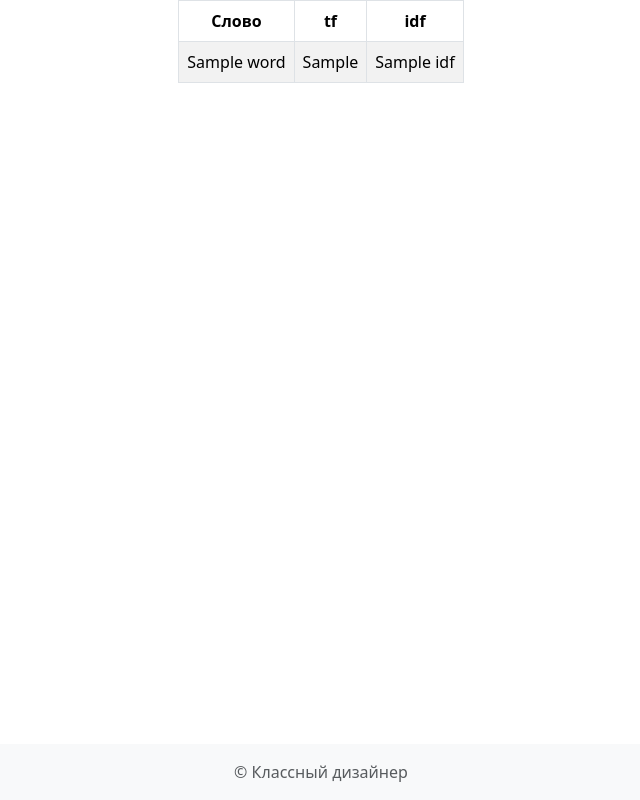
After one commit to Zorik28/lesta_games_web, a FastAPI app: template templates/result.html in a window 1280 px wide. The commit adds this page. Shown: the whole page, without its empty margins (319-959 px from the left). Run offline with FastAPI, Linux system fonts and the light colour scheme; the template is opened without the code that fills it: most values are stand-ins (such as "Sample title", 1, 10 or a date in 2020).

```diff
--- a/main.py
+++ b/main.py
@@ -1,34 +1,44 @@
-from http import HTTPStatus
 from fastapi import FastAPI, File, HTTPException, Request, UploadFile
-from fastapi.responses import FileResponse
+from fastapi.responses import HTMLResponse
 from fastapi.templating import Jinja2Templates
 
+from services import (
+    get_text, inverse_document_frequency, sort_idf, term_frequency
+)
 
-# Создание объекта приложения.
-lesta_games = FastAPI()
+
+app = FastAPI()
 # Указываем директорию, где хранятся шаблоны
 templates = Jinja2Templates(directory="templates")
 
 
-# Декоратор, определяющий, что GET-запросы к основному URL приложения
-# должны обрабатываться этой функцией.
-@lesta_games.get('/') ________________________________________Response class o model?
-async def get_root(request: Request): ________________________Возвращает что?
-    # Возвращаем шаблон
+@app.get('/', response_class=HTMLResponse)
+async def get_root(request: Request):
+    """Обработчик для начальной страницы."""
     return templates.TemplateResponse(request=request, name="upload.html")
 
 
-@lesta_games.post('/uploadfile')
-async def handle_upload(file: UploadFile = File(...)): ___________фильтрация по файлу
-    try:
-        # Пытаемся декодировать содержимое файла как текст в UTF-8
-        content = await file.read()
-        content.decode()
-    except UnicodeDecodeError:
-        raise HTTPException(status_code=HTTPStatus.BAD_REQUEST)
-    return content
+@app.post('/uploadfile', response_class=HTMLResponse)
+async def handle_upload(request: Request, file: UploadFile = File()):
+    """Обработчик кнопки 'Submit'."""
+    text = await get_text(file)
+    tf = await term_frequency(text)
+    idf = await inverse_document_frequency(tf)
+    sorted_idf = await sort_idf(idf)
+    return templates.TemplateResponse(
+        request=request,
+        name="result.html",
+        context={
+            "words": sorted_idf,
+            "tf": tf,
+            "idf": sorted_idf
+        }
+    )
 
 
-@lesta_games.exception_handler(HTTPException)
-async def http_exception_handler(request: Request, exc: HTTPException):
+@app.exception_handler(HTTPException)
+async def http_exception_handler(
+    request: Request, exc: HTTPException
+) -> HTMLResponse:
+    """Обработчик исключений."""
     return templates.TemplateResponse(request=request, name="400.html")
--- a/templates/400.html
+++ b/templates/400.html
@@ -6,7 +6,7 @@
       <div class="col-12 col-lg-7 my-5">
         <h3 class="mb-5">БЭД, БЭД, ВЕРИ БЭД РЕКВЕСТ!</h3>
         <p>
-          А теперь вернись обратно братуха и приложи нормальный файл в формате .txt
+          А теперь вернись обратно, братуха, и приложи нормальный файл в формате .txt
           <img src="https://i.ibb.co/TwG7hX8/photo-2024-04-01-23-16-34.jpg" height="500">
         </p>
       </div>
--- a/templates/base.html
+++ b/templates/base.html
@@ -6,9 +6,12 @@
     <link href="https://cdn.jsdelivr.net/npm/bootstrap@5.3.3/dist/css/bootstrap.min.css" rel="stylesheet">
     <title>{% block title %}Upload File{% endblock title %}</title>
   </head>
-
   <body>
     {% block content %}{% endblock content %}
-    {% include "footer.html" %}
+    <footer class="footer mt-auto py-3 bg-light fixed-bottom">
+      <div class="container text-center">
+        <span class="text-muted">© Классный дизайнер</span>
+      </div>
+    </footer>
   </body>
 </html>
--- a/templates/footer.html
+++ /dev/null
@@ -1,3 +0,0 @@
-<footer class="fixed-bottom border-top text-center py-3">
-    © Классный дизайнер
-</footer>
--- /dev/null
+++ b/templates/result.html
@@ -0,0 +1,26 @@
+{% extends 'base.html' %}
+{% block title %}Result!!!{% endblock %}
+{% block content %}
+<div class="container d-flex justify-content-center">
+    <div class="table-responsive">
+        <table class="table table-striped table-hover table-bordered">
+            <thead class="thead-dark">
+                <tr class="text-center">
+                    <th>Слово</th>
+                    <th>tf</th>
+                    <th>idf</th>
+                </tr>
+            </thead>
+            <tbody>
+                {% for word in words %}
+                <tr>
+                    <td>{{ word }}</td>
+                    <td>{{ tf[word] }}</td>
+                    <td>{{ idf[word] }}</td>
+                </tr>
+                {% endfor %}
+            </tbody>
+        </table>
+    </div>
+</div>
+{% endblock content %}
--- a/templates/upload.html
+++ b/templates/upload.html
@@ -8,7 +8,7 @@
         </h1>
         <br><br>
         <form action="/uploadfile" method="post" enctype="multipart/form-data">
-            <input name="file" type="file" class="btn btn-primary"><br>
+            <input name="file" type="file" class="btn btn-primary" required><br>
             <p>Only .txt files are accepted</p>
             <input type="submit" class="btn btn-success mt-3">
         </form>
```
Also changed, not shown: services.py (added, +60 -0 lines).
